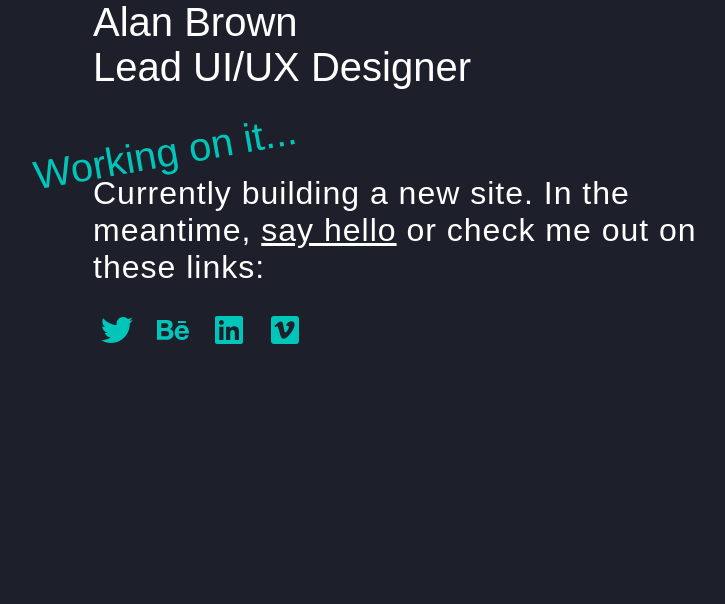
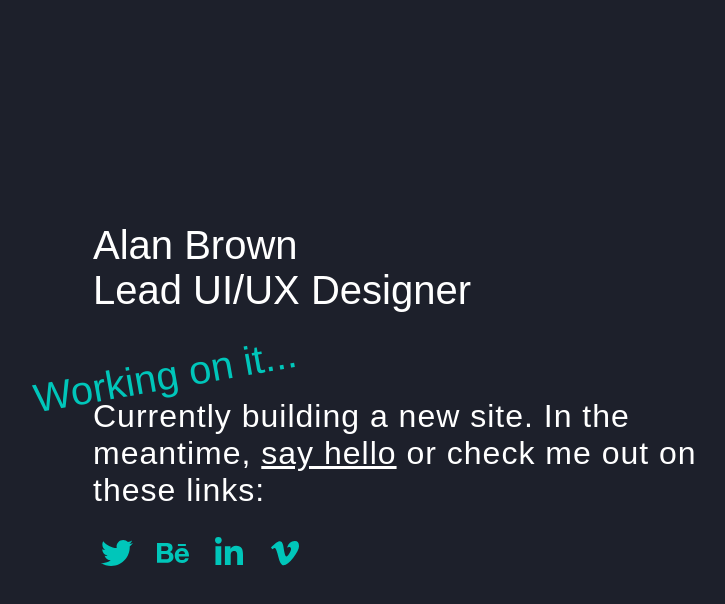
Before and after one commit to alanbrowndesign/alanbrown.design, a Next.js app: page / in a window 1280 px wide. Shown: the top 604 px of the page, without its empty margins (227-952 px from the left). Built offline with nearby package versions, Linux system fonts and the light colour scheme; a web font is replaced by a local one.

Commit message:
Fixed an issue with Chrome positioning

```diff
--- a/pages/index.js
+++ b/pages/index.js
@@ -2,7 +2,7 @@ import Head from 'next/head'
 import Image from 'next/image'
 import { Global, css } from '@emotion/react'
 import styled from '@emotion/styled'
-import { FaTwitter, FaBehance, FaCodepen, FaLinkedin, FaVimeo } from "react-icons/fa";
+import { FaTwitter, FaBehance, FaCodepen, FaLinkedinIn, FaVimeoV } from "react-icons/fa";
 import { SiCodesandbox } from "react-icons/si";
 
 const IconLink = styled("a")`
@@ -25,6 +25,7 @@ const StyledSocialIcon = styled.div`
   display: flex;
   justify-content: center;
   position: relative;
+
   .social-label{
     background: #007D76;
     padding: 4px 8px;
@@ -68,7 +69,7 @@ const GlobalStyles = () => <Global
 styles={css`
   html {
     box-sizing: border-box;
-    min-height: -webkit-fill-available;
+    height: -webkit-fill-available;
   }
 
   h2 {
@@ -186,13 +187,13 @@ export default function Home() {
           label={"LinkedIn"}
           linkUrl={"https://www.linkedin.com/in/alanbrowndesign/"}
         >
-          <FaLinkedin />
+          <FaLinkedinIn />
         </SocialIcon>
         <SocialIcon
           label={"Vimeo"}
           linkUrl={"https://vimeo.com/alanbrowndesign"}
         >
-          <FaVimeo />
+          <FaVimeoV/>
         </SocialIcon>
         {/* <IconLink href="https://behance.net/alanbrowndesign" target="_blank"><FaCodepen /></IconLink>
         <IconLink href="https://behance.net/alanbrowndesign" target="_blank"><SiCodesandbox /></IconLink> */}
```
